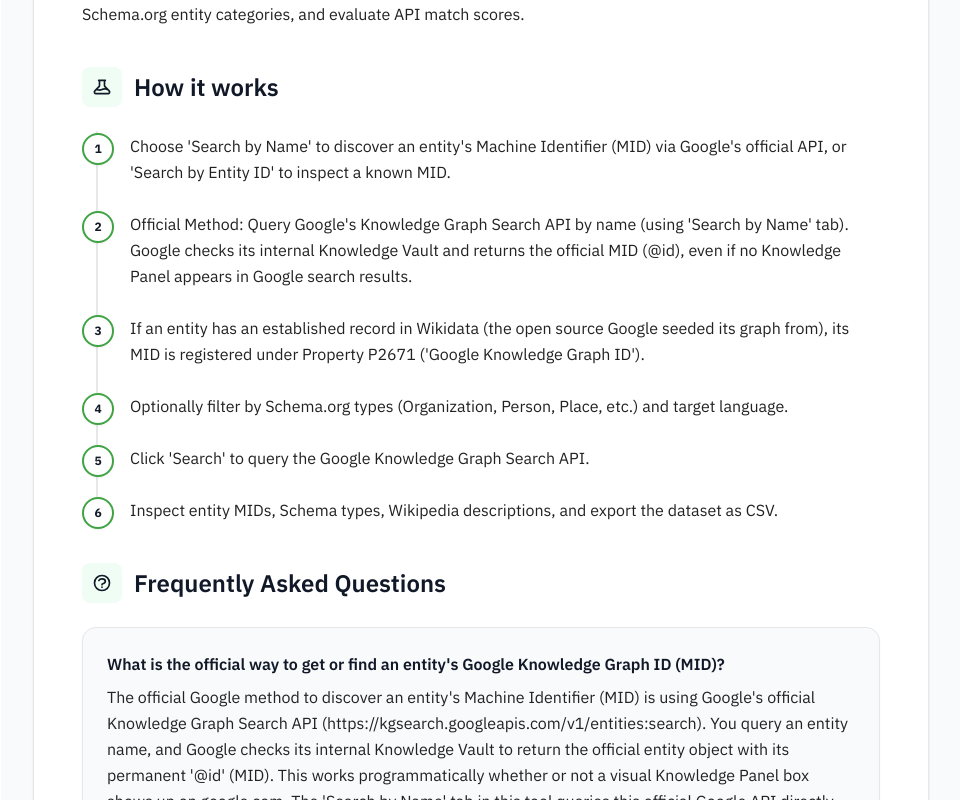
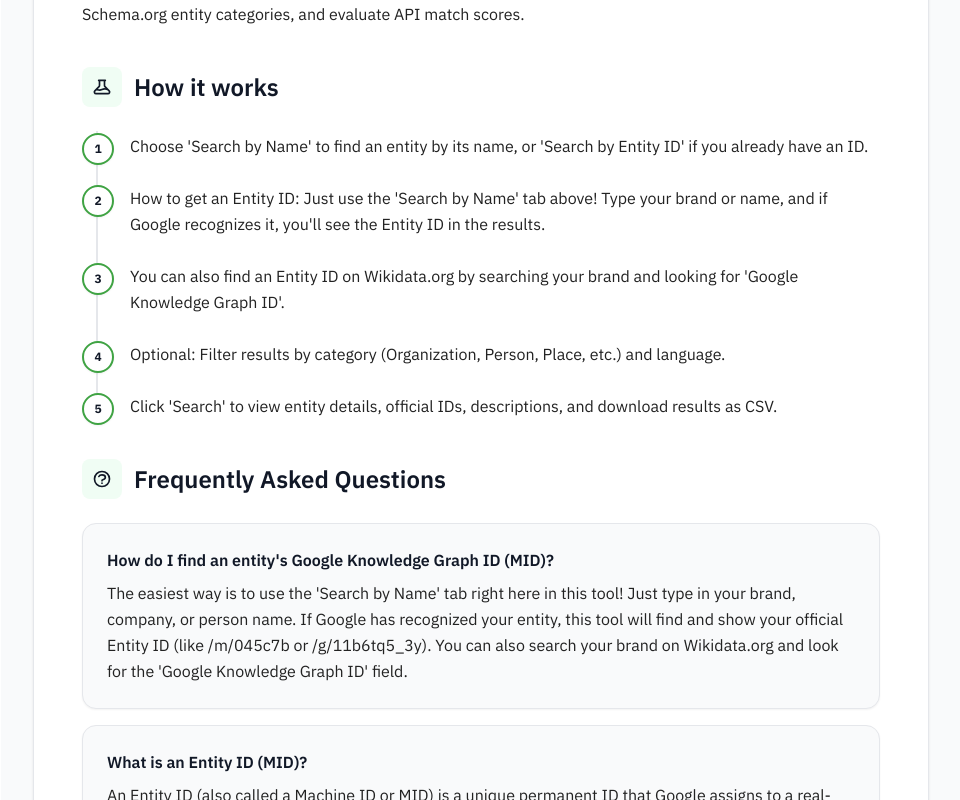
Before and after one commit to HJhaRSh/SEO-Tools, a Next.js app in the folder frontend/: page /tools/knowledge-graph-search in a window 1280 px wide. Shown: the part 1100-1900 px from the top of the page, without its empty margins (319-1279 px from the left). Built offline with nearby package versions, Linux system fonts and the light colour scheme.

Commit message:
docs(knowledge-graph): simplify How It Works, FAQs, and Entity ID guide into plain English

```diff
--- a/frontend/src/app/tools/knowledge-graph-search/page.tsx
+++ b/frontend/src/app/tools/knowledge-graph-search/page.tsx
@@ -210,29 +210,28 @@ export default function KnowledgeGraphSearch() {
       breadcrumbs={[{ label: 'Knowledge Graph Search' }]}
       aboutText="Google's Knowledge Graph organizes information about real-world entities (people, places, organizations, things). This tool connects directly to Google's official Knowledge Graph Search API, allowing SEOs and content strategists to inspect recognized entities, verify Freebase/Wikidata Machine Identifiers (MIDs), inspect Schema.org entity categories, and evaluate API match scores."
       howItWorks={[
-        "Choose 'Search by Name' to discover an entity's Machine Identifier (MID) via Google's official API, or 'Search by Entity ID' to inspect a known MID.",
-        "Official Method: Query Google's Knowledge Graph Search API by name (using 'Search by Name' tab). Google checks its internal Knowledge Vault and returns the official MID (@id), even if no Knowledge Panel appears in Google search results.",
-        "If an entity has an established record in Wikidata (the open source Google seeded its graph from), its MID is registered under Property P2671 ('Google Knowledge Graph ID').",
-        "Optionally filter by Schema.org types (Organization, Person, Place, etc.) and target language.",
-        "Click 'Search' to query the Google Knowledge Graph Search API.",
-        "Inspect entity MIDs, Schema types, Wikipedia descriptions, and export the dataset as CSV."
+        "Choose 'Search by Name' to find an entity by its name, or 'Search by Entity ID' if you already have an ID.",
+        "How to get an Entity ID: Just use the 'Search by Name' tab above! Type your brand or name, and if Google recognizes it, you'll see the Entity ID in the results.",
+        "You can also find an Entity ID on Wikidata.org by searching your brand and looking for 'Google Knowledge Graph ID'.",
+        "Optional: Filter results by category (Organization, Person, Place, etc.) and language.",
+        "Click 'Search' to view entity details, official IDs, descriptions, and download results as CSV."
       ]}
       faq={[
         {
-          question: "What is the official way to get or find an entity's Google Knowledge Graph ID (MID)?",
-          answer: "The official Google method to discover an entity's Machine Identifier (MID) is using Google's official Knowledge Graph Search API (https://kgsearch.googleapis.com/v1/entities:search). You query an entity name, and Google checks its internal Knowledge Vault to return the official entity object with its permanent '@id' (MID). This works programmatically whether or not a visual Knowledge Panel box shows up on google.com. The 'Search by Name' tab in this tool queries this official Google API directly. Additionally, Wikidata records catalog official Google Knowledge Graph IDs under Property P2671."
+          question: "How do I find an entity's Google Knowledge Graph ID (MID)?",
+          answer: "The easiest way is to use the 'Search by Name' tab right here in this tool! Just type in your brand, company, or person name. If Google has recognized your entity, this tool will find and show your official Entity ID (like /m/045c7b or /g/11b6tq5_3y). You can also search your brand on Wikidata.org and look for the 'Google Knowledge Graph ID' field."
         },
         {
-          question: "What is a Google Knowledge Graph ID (MID)?",
-          answer: "A Machine ID (MID, typically starting with /m/ or /g/) is Google's internal unique identifier for a discrete entity in its Knowledge Vault and Knowledge Graph. MIDs remain permanent even if entity names or URLs change."
+          question: "What is an Entity ID (MID)?",
+          answer: "An Entity ID (also called a Machine ID or MID) is a unique permanent ID that Google assigns to a real-world person, company, place, or brand. It usually starts with /m/ or /g/."
         },
         {
           question: "What does the API Relevance Score mean?",
-          answer: "The resultScore is an indicator returned by Google's Knowledge Graph Search API measuring how strictly an entity matched your query constraints. It is NOT an SEO rank, domain authority, or page score."
+          answer: "The resultScore is a number from Google indicating how closely an entity matched what you searched for. It is an internal match score, not an SEO ranking or domain authority score."
         },
         {
-          question: "How do I get an entity into Google's Knowledge Graph?",
-          answer: "Build entity clarity through structured data (SameAs pointing to Wikidata, Wikipedia, and official profiles), maintain a verified Google Business Profile for local entities, and ensure consistent brand citations across authoritative databases."
+          question: "What if my entity doesn't show up in search?",
+          answer: "If Google doesn't return an Entity ID for your brand, that means Google hasn't officially recognized it as an entity yet. You can help Google recognize your brand by adding Schema markup (Organization or Person) to your website, creating a Wikidata page, and getting consistent mentions on trusted websites."
         },
         {
           question: "Why does the tool show 'Google Knowledge Graph API credentials are not configured'?",
@@ -362,20 +361,17 @@ export default function KnowledgeGraphSearch() {
                 </p>
               </div>
 
-              {/* Official Google Method to Discover Entity ID Guide */}
-              <div className="p-4 bg-emerald-50/70 dark:bg-emerald-950/20 border border-emerald-200/80 dark:border-emerald-800/60 rounded-xl text-xs space-y-2.5">
+              {/* Simple Guide: How to find an Entity ID */}
+              <div className="p-4 bg-emerald-50/70 dark:bg-emerald-950/20 border border-emerald-200/80 dark:border-emerald-800/60 rounded-xl text-xs space-y-2">
                 <div className="flex items-center gap-2 font-bold text-emerald-900 dark:text-emerald-200 text-sm">
                   <svg className="w-4 h-4 text-emerald-600 dark:text-emerald-400 shrink-0" fill="none" stroke="currentColor" viewBox="0 0 24 24">
-                    <path strokeLinecap="round" strokeLinejoin="round" strokeWidth="2" d="M9 12l2 2 4-4m5.618-4.016A11.955 11.955 0 0112 2.944a11.955 11.955 0 01-8.618 3.04A12.02 12.02 0 003 9c0 5.591 3.824 10.29 9 11.622 5.176-1.332 9-6.03 9-11.622 0-1.042-.133-2.052-.382-3.016z" />
+                    <path strokeLinecap="round" strokeLinejoin="round" strokeWidth="2" d="M13 16h-1v-4h-1m1-4h.01M21 12a9 9 0 11-18 0 9 9 0 0118 0z" />
                   </svg>
-                  Official Ways to Discover an Entity ID (MID)
+                  How to find your Entity ID:
                 </div>
                 <div className="text-slate-600 dark:text-slate-300 space-y-2 leading-relaxed">
-                  <div>
-                    <strong className="text-slate-900 dark:text-white block mb-0.5">1. Google Knowledge Graph Search API (Official Programmatic Method):</strong>
                   <p>
-                      An entity does <em>not</em> need to have a visual Knowledge Panel box in Google Search for it to have an official MID. Google&apos;s authoritative method to check if an entity exists in its Knowledge Vault is querying the{' '}
-                      <code className="bg-emerald-100/80 dark:bg-emerald-900/50 px-1 py-0.5 rounded text-emerald-800 dark:text-emerald-200 font-mono">entities:search</code> API endpoint by name. You can use the{' '}
+                    <strong>1. Use this tool (Easiest):</strong> Switch to the{' '}
                     <button
                       type="button"
                       onClick={() => setSearchMode('query')}
@@ -383,18 +379,14 @@ export default function KnowledgeGraphSearch() {
                     >
                       Search by Name
                     </button>{' '}
-                      tab in this tool to query Google&apos;s official API directly and copy the recognized MID.
+                    tab above. Type your brand or name and click Search. If Google recognizes it, your Entity ID will appear in the results.
                   </p>
-                  </div>
-                  <div>
-                    <strong className="text-slate-900 dark:text-white block mb-0.5">2. Wikidata Mapping (Property P2671):</strong>
                   <p>
-                      Google originally seeded its Knowledge Graph from Freebase and syncs entity mappings with Wikidata. Any entity on Wikidata with a recognized Google Knowledge Graph presence lists its official MID under statement <strong>P2671 (&quot;Google Knowledge Graph ID&quot;)</strong>.
+                    <strong>2. From Wikidata:</strong> Go to <span className="font-semibold text-slate-800 dark:text-slate-200">Wikidata.org</span>, search for your company or person, and look for the item called <strong>&quot;Google Knowledge Graph ID&quot;</strong>.
                   </p>
-                  </div>
-                  <div className="pt-1.5 border-t border-emerald-200/50 dark:border-emerald-800/40 text-[11px] text-slate-500 dark:text-slate-400">
-                    💡 <em>If Google&apos;s API returns no match for your entity name, Google has not yet synthesized an independent Knowledge Graph node for your brand. The official way to get Google to create one is publishing Schema.org structured data (<code className="font-mono">Organization</code> or <code className="font-mono">Person</code>) with <code className="font-mono">sameAs</code> references to Wikidata and verified business registries.</em>
-                  </div>
+                  <p className="text-[11px] text-slate-500 dark:text-slate-400 pt-1 border-t border-emerald-200/60 dark:border-emerald-800/40">
+                    💡 <em>Don&apos;t see your entity? That means Google hasn&apos;t added your brand to its Knowledge Graph yet. Adding Schema markup to your website and creating a Wikidata page helps Google recognize your entity.</em>
+                  </p>
                 </div>
               </div>
 
```
Lines whose indentation alone changed are shown as unchanged.
